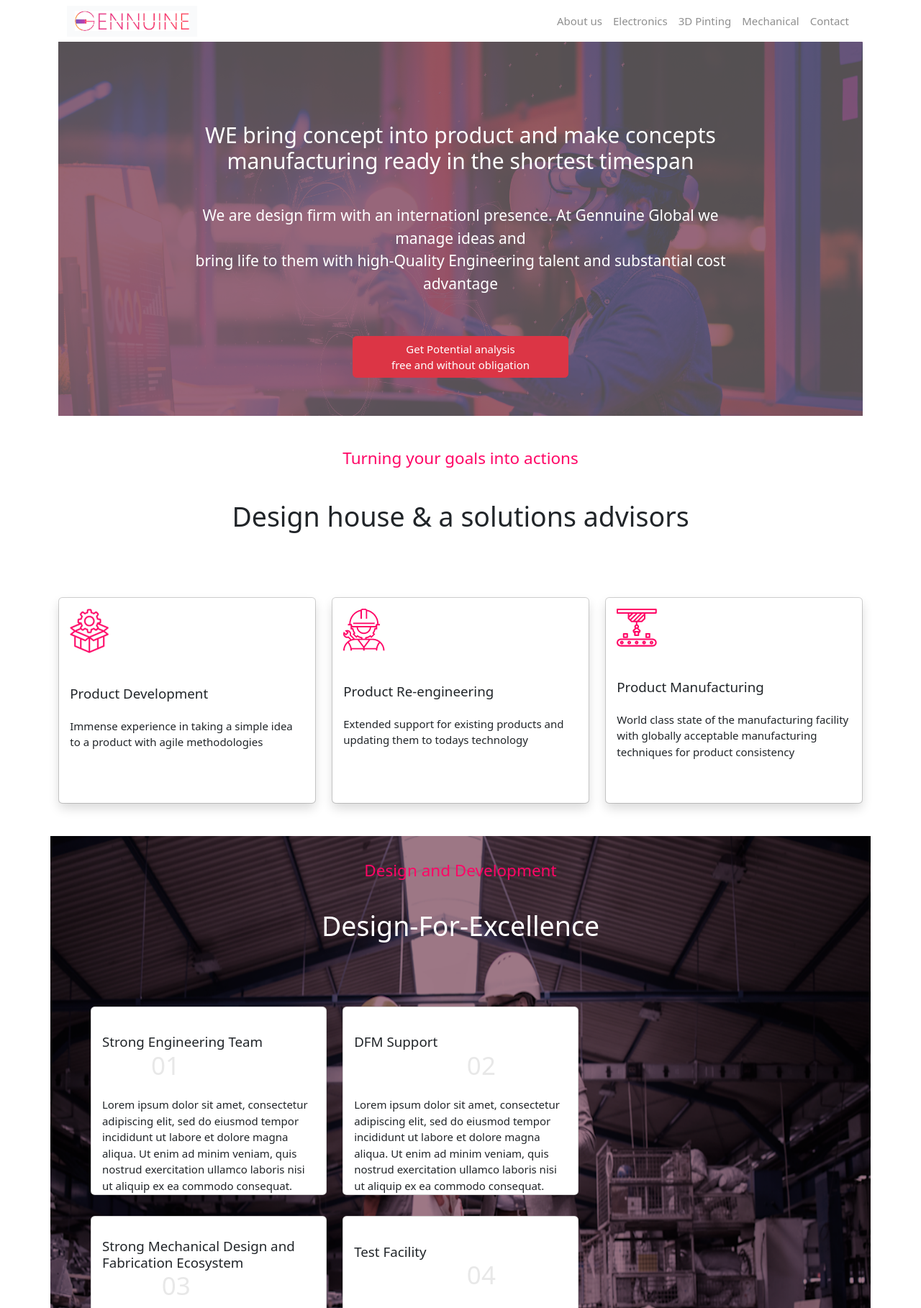
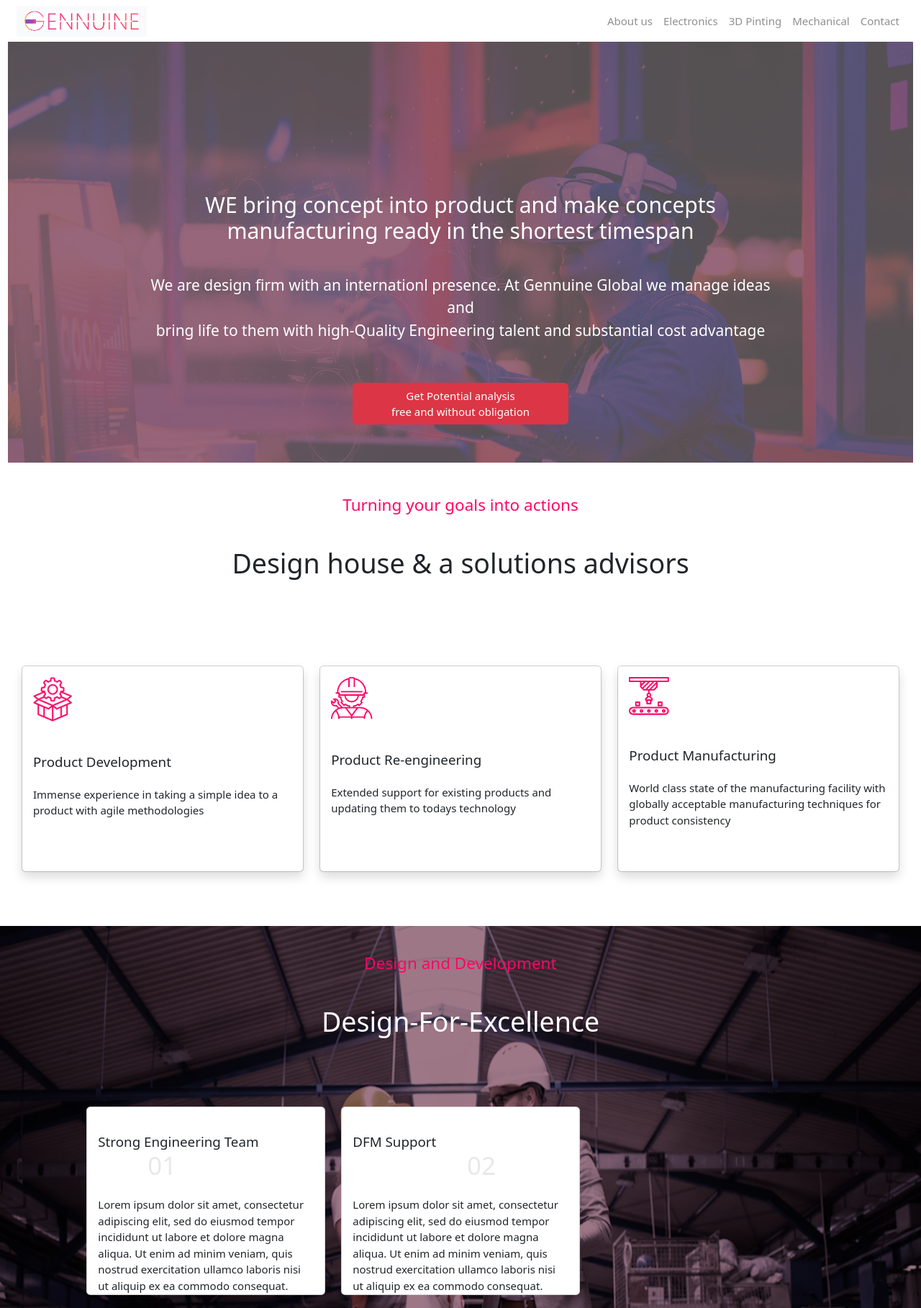
Before and after one commit to vinaymb312/first_project, a PHP site: page / in a window 1280 px wide; the page is wider, and only the part inside the window is pictured. Shown: the top 1818 px of that part at 72% size. Run offline with PHP 8.4, Linux system fonts and the light colour scheme.

Commit message:
index made fluid

```diff
--- a/index.php
+++ b/index.php
@@ -10,7 +10,7 @@
 
 </head>
 <body>
-  <div class="container sticky-top">
+  <div class="container-fluid sticky-top">
     <nav style="background-color: #FFFFFF !important; opacity:80%" class="navbar sticky-top navbar-expand-lg bg-light">
       <div class="container-fluid">
         <nav style="background-color: transparent;" class="navbar bg-light">
@@ -46,7 +46,7 @@
     </nav>
   </div>
 
-  <div class="container">
+  <div class="container-fluid">
     <div id="carouselExampleCaptions" class="carousel slide" data-bs-ride="false">
       <div class="carousel-inner">
         <div class="carousel-item active">
@@ -63,15 +63,15 @@
     </div>
   </div>
 
-  <div class="container mt-5">
+  <div class="container-fluid mt-5">
     <center><h4 class="pink">Turning your goals into actions</h4></center>
   </div>
 
-  <div class="container mt-5">
+  <div class="container-fluid mt-5">
     <center><h1>Design house & a solutions advisors</h1></center>
   </div>
 
-  <div class="container mt-5">
+  <div style="padding: 30px;" class="container-fluid mt-5">
     <div class="row row-cols-1 row-cols-md-3">
       <div class="col">
         <div class="card mt-5 h-100">
@@ -106,7 +106,7 @@
     </div>
   </div><br /><br />
 
-  <div class="container design mt-5">
+  <div class="container-fluid design mt-5">
     <center><h4 style="padding: 3%;" class="pink mt-5">Design and Development</h4></center>
     <div class="container">
       <center><h1 style="color: white;">Design-For-Excellence</h1></center>
```
